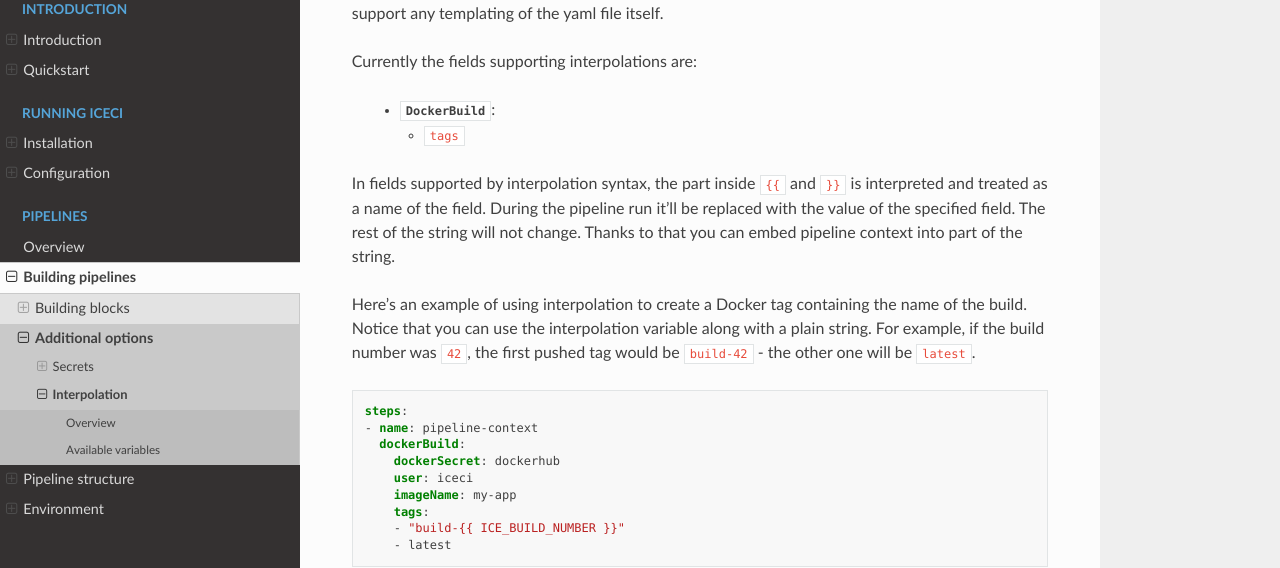
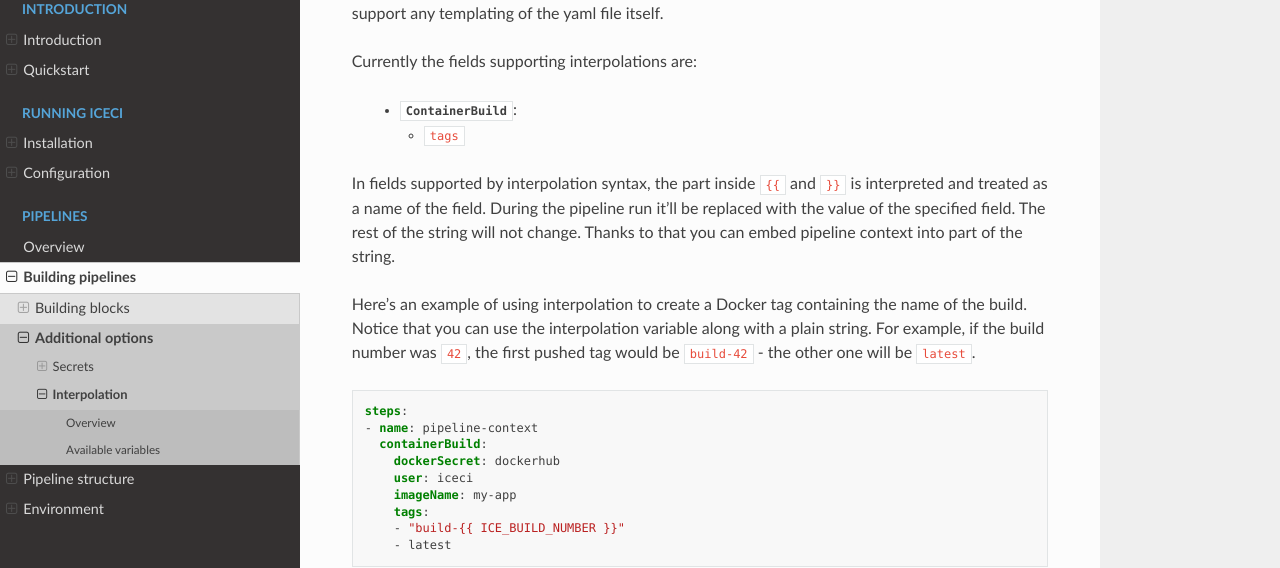
Before and after one commit to IceCI/Documentation, a Sphinx documentation site: the page built from source/pages/pipelines/building_template.rst, in a window 1280 px wide and 900 px high. Shown: the part 263-831 px from the top of the window. Built offline with Sphinx 7.4.7 and the Read the Docs theme 2.0.0, drawn with Linux system fonts in a browser that asks for light colours.

Commit message:
Tag fix (#9)

```diff
--- a/source/pages/pipelines/building_template.rst
+++ b/source/pages/pipelines/building_template.rst
@@ -10,7 +10,7 @@ Interpolation syntax was introduced in ``IceCI`` to allow pipelines to use the p
 
 Currently the fields supporting interpolations are:
 
-  - :attr:`DockerBuild<DockerBuild>`:
+  - :attr:`ContainerBuild<ContainerBuild>`:
 
     - ``tags``
 
@@ -23,7 +23,7 @@ Here's an example of using interpolation to create a Docker tag containing the n
 
   steps:
   - name: pipeline-context
-    dockerBuild:
+    containerBuild:
       dockerSecret: dockerhub
       user: iceci
       imageName: my-app
```
